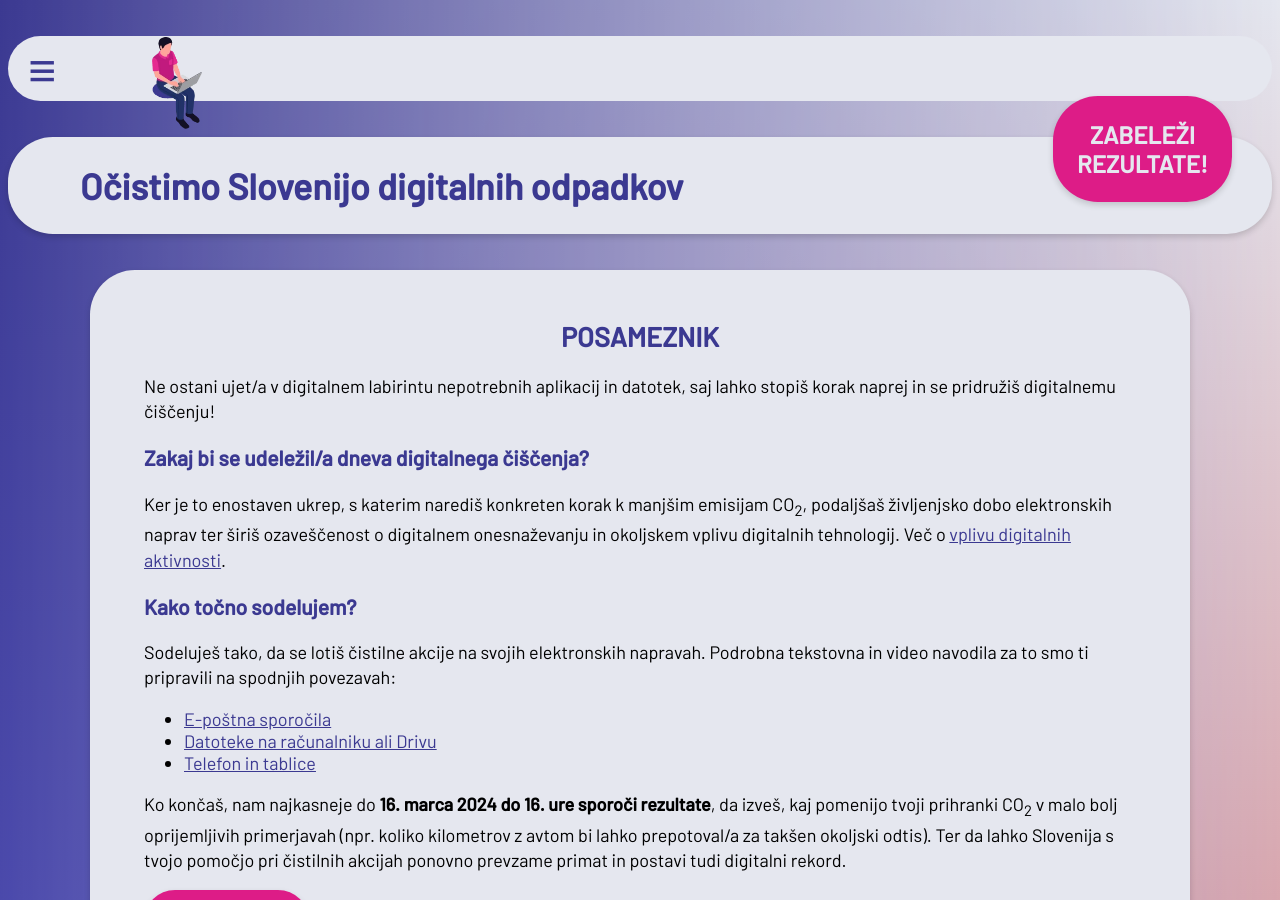
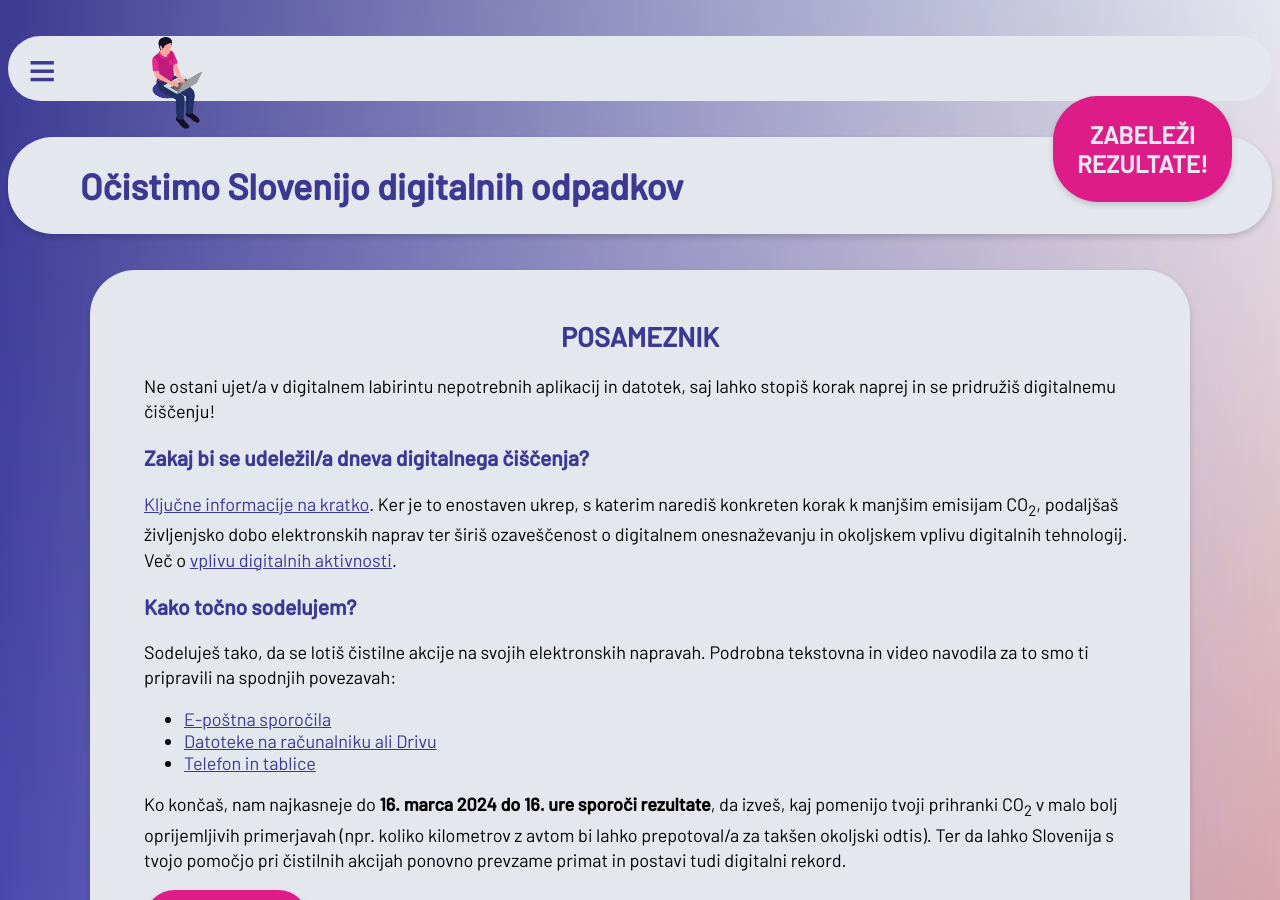
Before and after one commit to ewba/dcd-si, a Jekyll site: the page built from posameznik.md, in a window 1280 px wide and 900 px high. Built offline with Jekyll 4.4.1, drawn with Linux system fonts in a browser that asks for light colours.

Commit message:
Update posameznik.md

```diff
--- a/posameznik.md
+++ b/posameznik.md
@@ -9,7 +9,7 @@
 Ne ostani ujet/a v digitalnem labirintu nepotrebnih aplikacij in datotek, saj lahko stopiš korak naprej in se pridružiš digitalnemu čiščenju!
 
 ### Zakaj bi se udeležil/a dneva digitalnega čiščenja?
-Ker je to enostaven ukrep, s katerim narediš konkreten korak k manjšim emisijam CO<sub>2</sub>, podaljšaš življenjsko dobo elektronskih naprav ter širiš ozaveščenost o digitalnem onesnaževanju in okoljskem vplivu digitalnih tehnologij. Več o [vplivu digitalnih aktivnosti](o-akciji.html).
+<a href="https://docs.google.com/document/d/1hWD2yHJxkm4gCrs-L1HWOBmezkmXaM5OQ3jcQ_9PkwU/edit?usp=sharing" target="_blank" rel="noopener">Ključne informacije na kratko</a>. Ker je to enostaven ukrep, s katerim narediš konkreten korak k manjšim emisijam CO<sub>2</sub>, podaljšaš življenjsko dobo elektronskih naprav ter širiš ozaveščenost o digitalnem onesnaževanju in okoljskem vplivu digitalnih tehnologij. Več o [vplivu digitalnih aktivnosti](o-akciji.html).
 
 ### Kako točno sodelujem?
 Sodeluješ tako, da se lotiš čistilne akcije na svojih elektronskih napravah. Podrobna tekstovna in video navodila za to smo ti pripravili na spodnjih povezavah:
```
